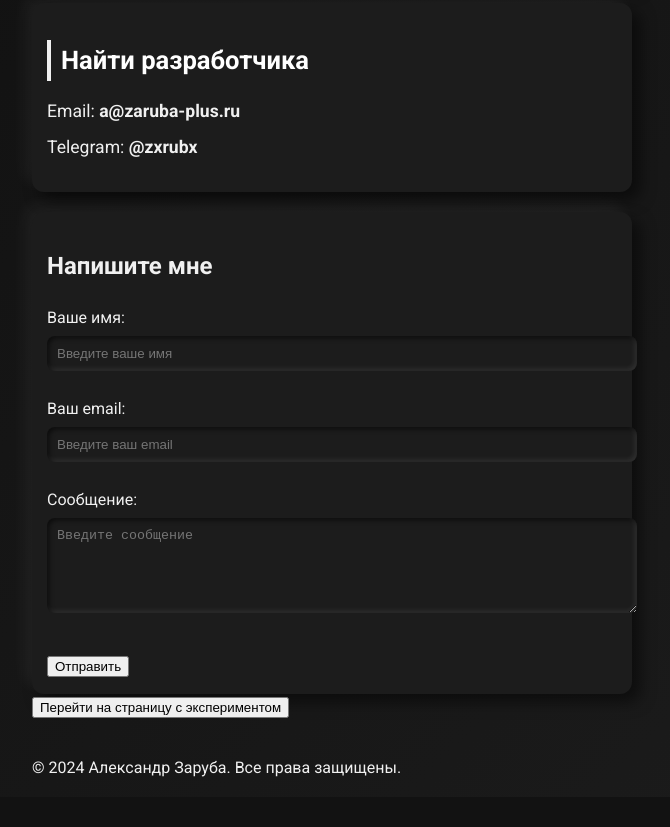
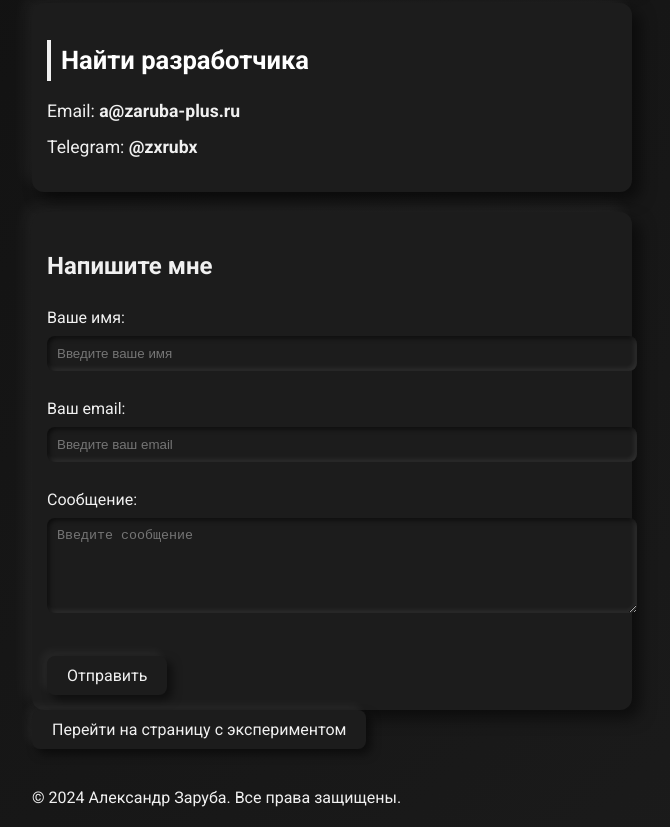
Before and after one commit to zxrubx/my-website, a plain HTML site: page index.html in a window 1280 px wide. Shown: the part 358-1185 px from the top of the page, without its empty margins (308-978 px from the left). Before the commit the page ends 1155 px from the top, so only its background shows below. Drawn offline with Linux system fonts and the light colour scheme.

Commit message:
Update styles.css

```diff
--- a/styles.css
+++ b/styles.css
@@ -140,4 +140,29 @@ body {
 }
 .feedback-form button {
     margin-top: 10px;
-    padding: 10p
+    padding: 10p;
+}
+
+/* Стили кнопок */
+button {
+    background: #1c1c1c; /* фон, соответствующий сайту */
+    color: #f0f0f0; /* цвет текста */
+    border: none; /* убираем стандартные границы */
+    border-radius: 8px; /* скругляем углы */
+    padding: 10px 20px; /* внутренние отступы */
+    font-size: 1em;
+    font-family: 'Roboto', Arial, sans-serif;
+    box-shadow: 5px 5px 10px rgba(0, 0, 0, 0.5), -5px -5px 10px rgba(255, 255, 255, 0.05); /* тени */
+    cursor: pointer; /* указатель при наведении */
+    transition: background 0.3s ease, box-shadow 0.3s ease; /* анимация */
+}
+
+button:hover {
+    background: #2e2e2e; /* немного светлее при наведении */
+    box-shadow: 0px 0px 10px rgba(255, 255, 255, 0.2); /* эффект свечения */
+}
+
+button:active {
+    background: #0f0f0f; /* темнее при нажатии */
+    box-shadow: inset 3px 3px 5px rgba(0, 0, 0, 0.6), inset -3px -3px 5px rgba(255, 255, 255, 0.1); /* внутренние тени */
+}
```
